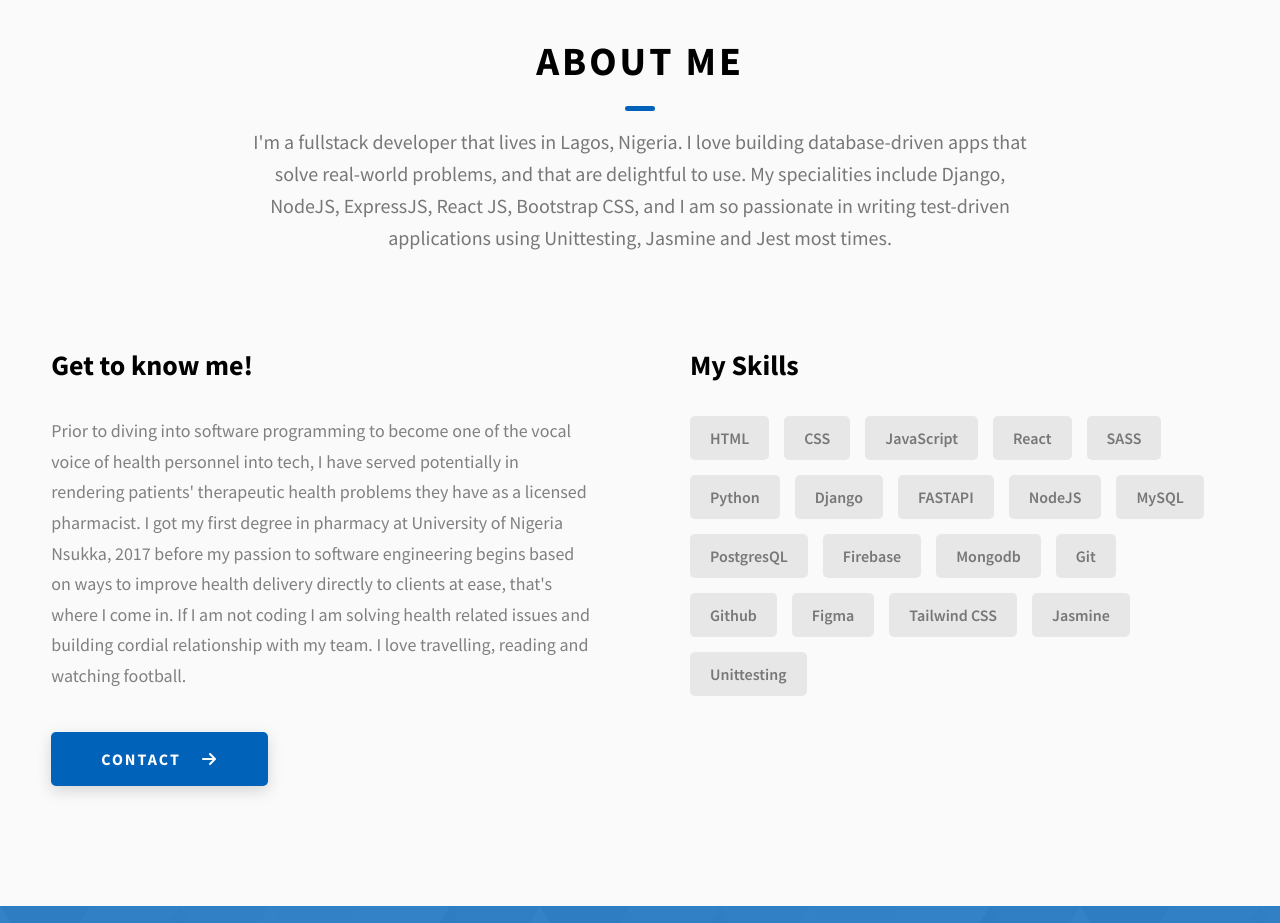
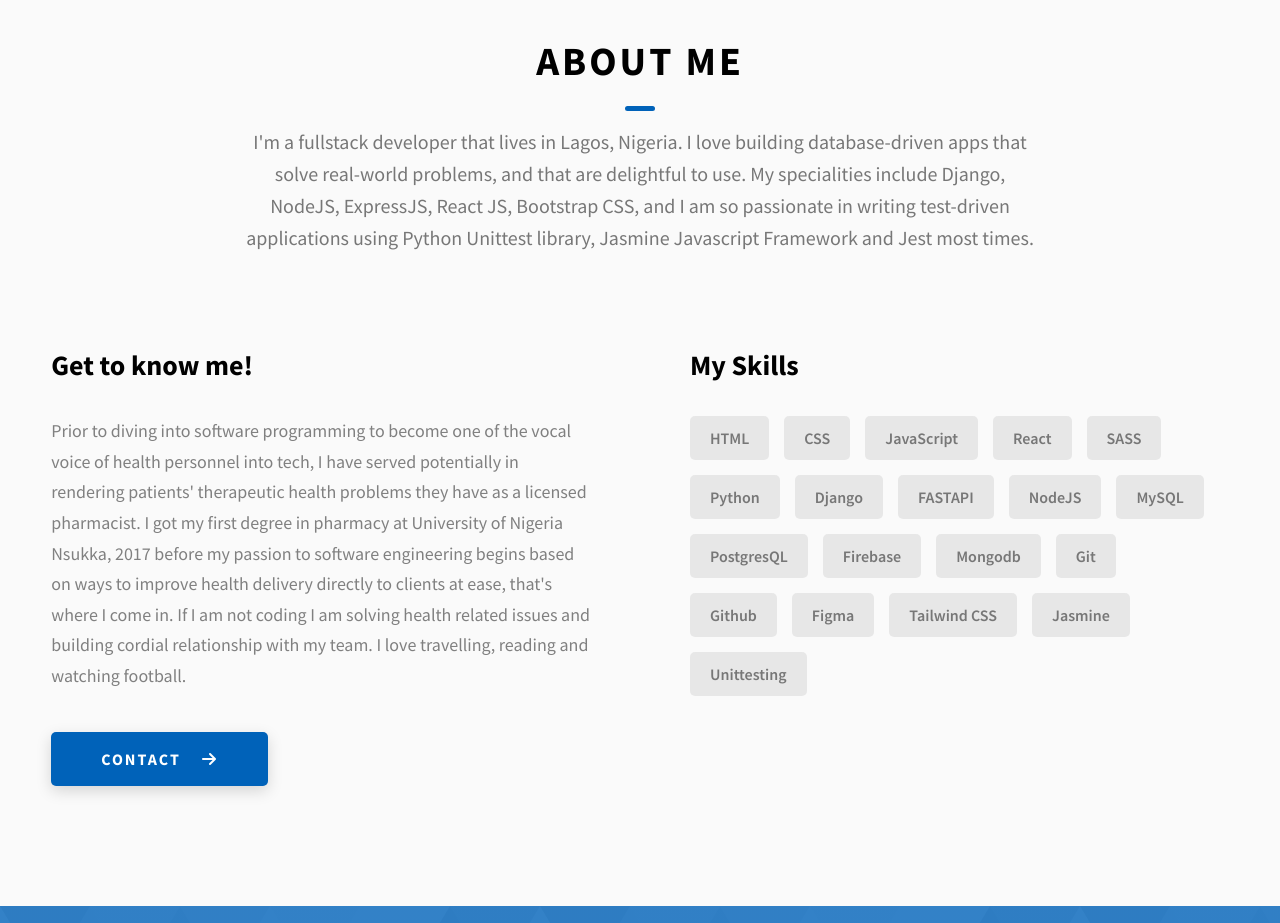
Before and after one commit to Blaise-93/p-portofolio, a plain HTML site: page index.html in a window 1280 px wide. Shown: the part 2920-3843 px from the top of the page. Drawn offline with nearby package versions, Linux system fonts and the light colour scheme.

Commit message:
'unittest'

```diff
--- a/index.html
+++ b/index.html
@@ -348,7 +348,7 @@
             <p>I'm a fullstack developer that lives in Lagos, Nigeria.
               I love building database-driven apps that solve real-world problems, and that are delightful to use.
                My specialities include Django, NodeJS, ExpressJS, React JS, Bootstrap CSS, and I am so passionate in
-               writing test-driven applications using Unittesting, Jasmine and Jest most times.
+               writing test-driven applications using Python Unittest library, Jasmine Javascript Framework and Jest most times.
             </p>
           </span>
         </h2>
```
